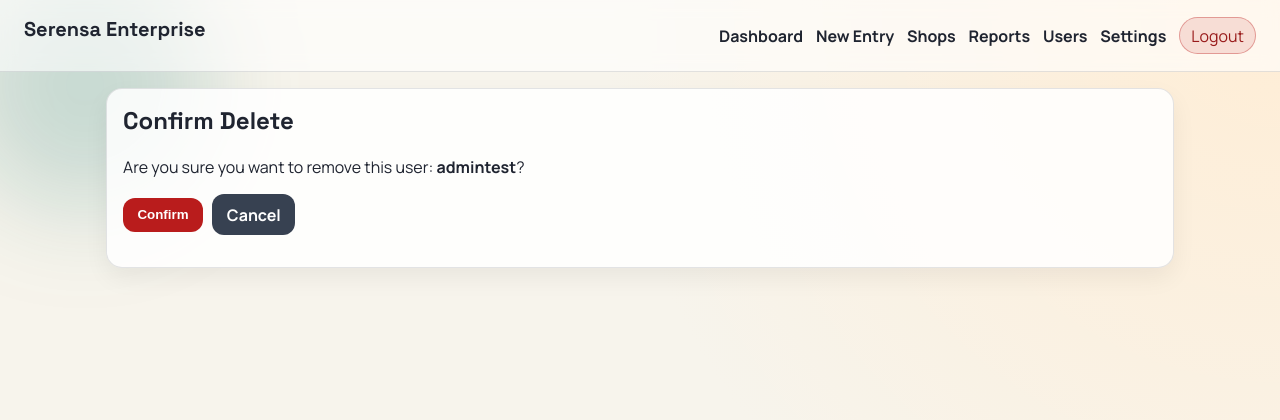
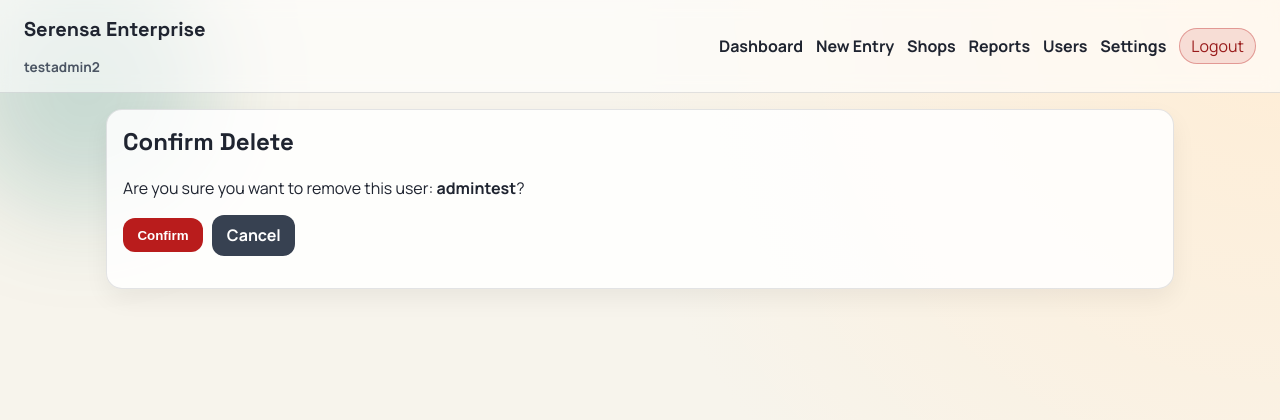
Before and after one commit to wakoTheDev/serensa, a Django app: page /users/3/remove-vendor/ in a window 1280 px wide. Shown: the top 420 px of the page. Run offline with Django 5.2, Linux system fonts and the light colour scheme; a user stored in the database is signed in; data comes from the database, SQL or seed files in the repository.

Commit message:
user username visibility

```diff
--- a/static/css/style.css
+++ b/static/css/style.css
@@ -62,6 +62,19 @@ h1, h2, h3 {
 
 .brand {
   font-size: 1.25rem;
+}
+
+.brand-block {
+  display: flex;
+  flex-direction: column;
+  gap: 0.15rem;
+}
+
+.brand-user {
+  margin: 0;
+  font-size: 0.85rem;
+  color: #4b5563;
+  font-weight: 600;
 }
 
 nav {
--- a/templates/base.html
+++ b/templates/base.html
@@ -17,7 +17,10 @@
 
     {% if user.is_authenticated %}
     <header class="topbar">
-        <h1 class="brand">Serensa Enterprise</h1>
+        <div class="brand-block">
+            <h1 class="brand">Serensa Enterprise</h1>
+            <p class="brand-user">{{ user.username }}</p>
+        </div>
         <nav>
             <a href="{% url 'dashboard' %}">Dashboard</a>
             <a href="{% url 'entry_create_or_update' %}">New Entry</a>
```
